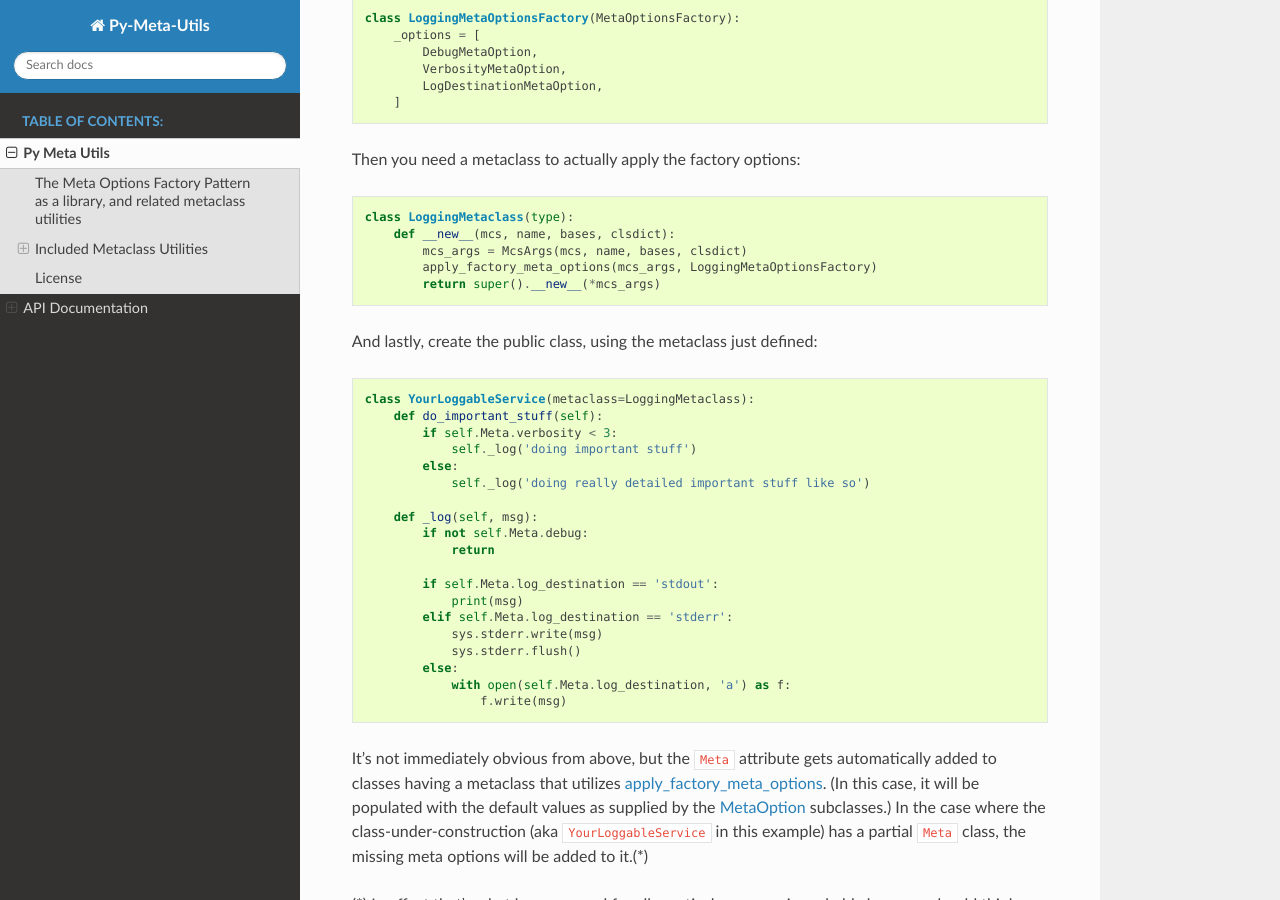
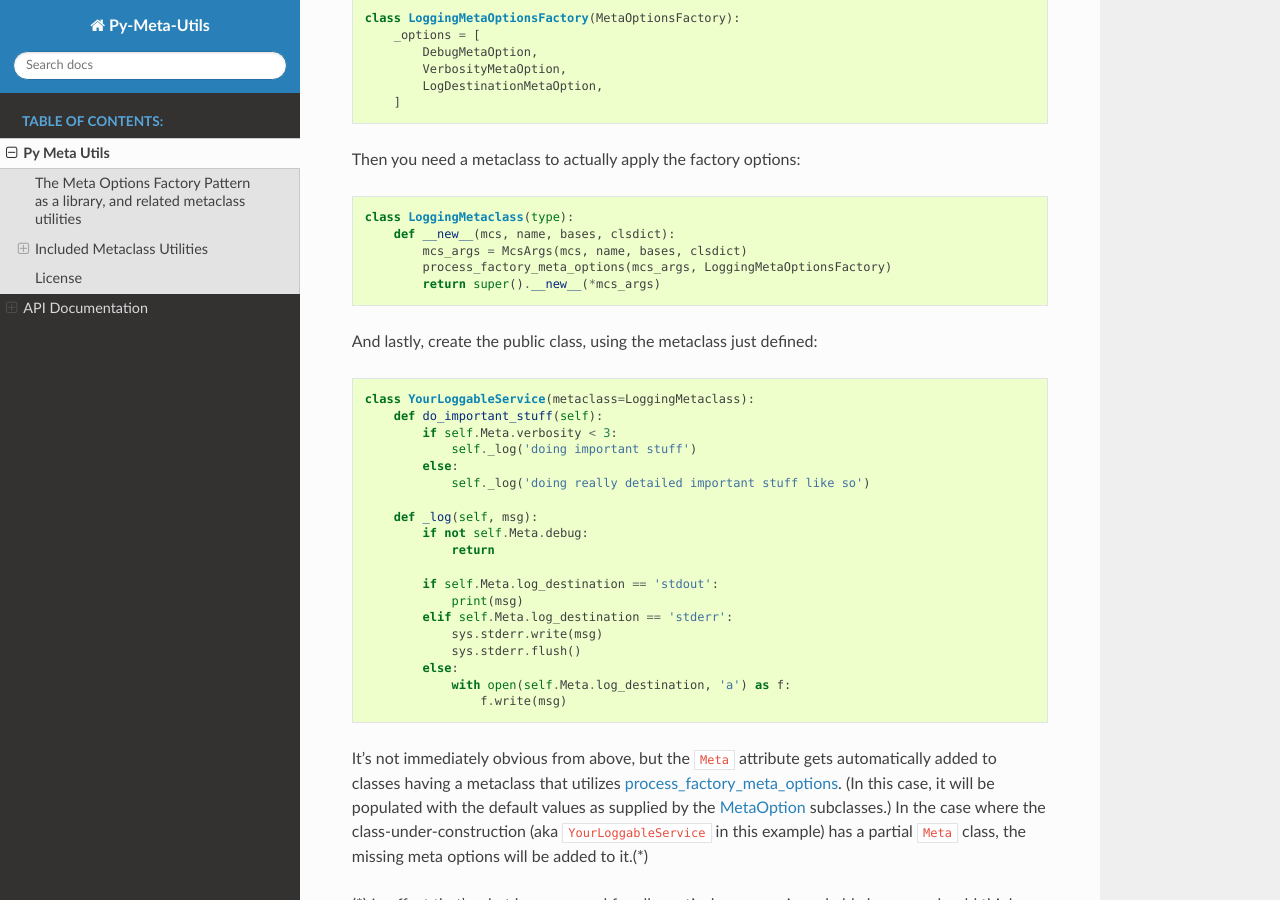
Before and after one commit to briancappello/py-meta-utils, a Sphinx documentation site: the page built from docs/introduction.rst, in a window 1280 px wide and 900 px high, scrolled down 1637 px. Built offline with Sphinx 7.4.7 and the Read the Docs theme 2.0.0, drawn with Linux system fonts in a browser that asks for light colours; some of the changed text lies outside the part shown.

Commit message:
rename `apply_factory_meta_options` to `process_factory_meta_options`

````diff
--- a/README.md
+++ b/README.md
@@ -25,7 +25,7 @@ import sys
 
 # first we have to import what we need from py_meta_utils
 from py_meta_utils import (McsArgs, MetaOption, MetaOptionsFactory,
-                           apply_factory_meta_options, _missing)
+                           process_factory_meta_options, _missing)
 
 # then we have to declare the meta options the meta options factory should support
 class DebugMetaOption(MetaOption):
@@ -86,7 +86,7 @@ Then you need a metaclass to actually apply the factory options:
 class LoggingMetaclass(type):
     def __new__(mcs, name, bases, clsdict):
         mcs_args = McsArgs(mcs, name, bases, clsdict)
-        apply_factory_meta_options(mcs_args, LoggingMetaOptionsFactory)
+        process_factory_meta_options(mcs_args, LoggingMetaOptionsFactory)
         return super().__new__(*mcs_args)
 ```
 
@@ -114,7 +114,7 @@ class YourLoggableService(metaclass=LoggingMetaclass):
                 f.write(msg)
 ```
 
-It's not immediately obvious from above, but the `Meta` attribute gets automatically added to classes having a metaclass that utilizes [apply_factory_meta_options](https://py-meta-utils.readthedocs.io/en/latest/api.html#py_meta_utils.apply_factory_meta_options). (In this case, it will be populated with the default values as supplied by the [MetaOption](https://py-meta-utils.readthedocs.io/en/latest/api.html#py_meta_utils.MetaOption) subclasses.) In the case where the class-under-construction (aka `YourLoggableService` in this example) has a partial `Meta` class, the missing meta options will be added to it.(*)
+It's not immediately obvious from above, but the `Meta` attribute gets automatically added to classes having a metaclass that utilizes [process_factory_meta_options](https://py-meta-utils.readthedocs.io/en/latest/api.html#py_meta_utils.process_factory_meta_options). (In this case, it will be populated with the default values as supplied by the [MetaOption](https://py-meta-utils.readthedocs.io/en/latest/api.html#py_meta_utils.MetaOption) subclasses.) In the case where the class-under-construction (aka `YourLoggableService` in this example) has a partial `Meta` class, the missing meta options will be added to it.(*)
 
 (*) In effect that's what happens, and for all practical purposes is probably how you should think about it, but technically speaking, the class-under-construction's `Meta` attribute actually gets replaced with a populated instance of the specified [MetaOptionsFactory](https://py-meta-utils.readthedocs.io/en/latest/api.html#py_meta_utils.MetaOptionsFactory) subclass.
 
--- a/docs/api.rst
+++ b/docs/api.rst
@@ -41,10 +41,10 @@ MetaOptionsFactory
 .. autoclass:: py_meta_utils.MetaOptionsFactory
    :members: _options, _get_meta_options, _contribute_to_class, _fill_from_meta
 
-apply_factory_meta_options
---------------------------
+process_factory_meta_options
+----------------------------
 
-.. autofunction:: py_meta_utils.apply_factory_meta_options
+.. autofunction:: py_meta_utils.process_factory_meta_options
 
 Utility Classes
 ---------------
````
Also changed, not shown: CHANGELOG.md (+2 -1 lines), py_meta_utils.py (+4 -4 lines), 1 other file.
